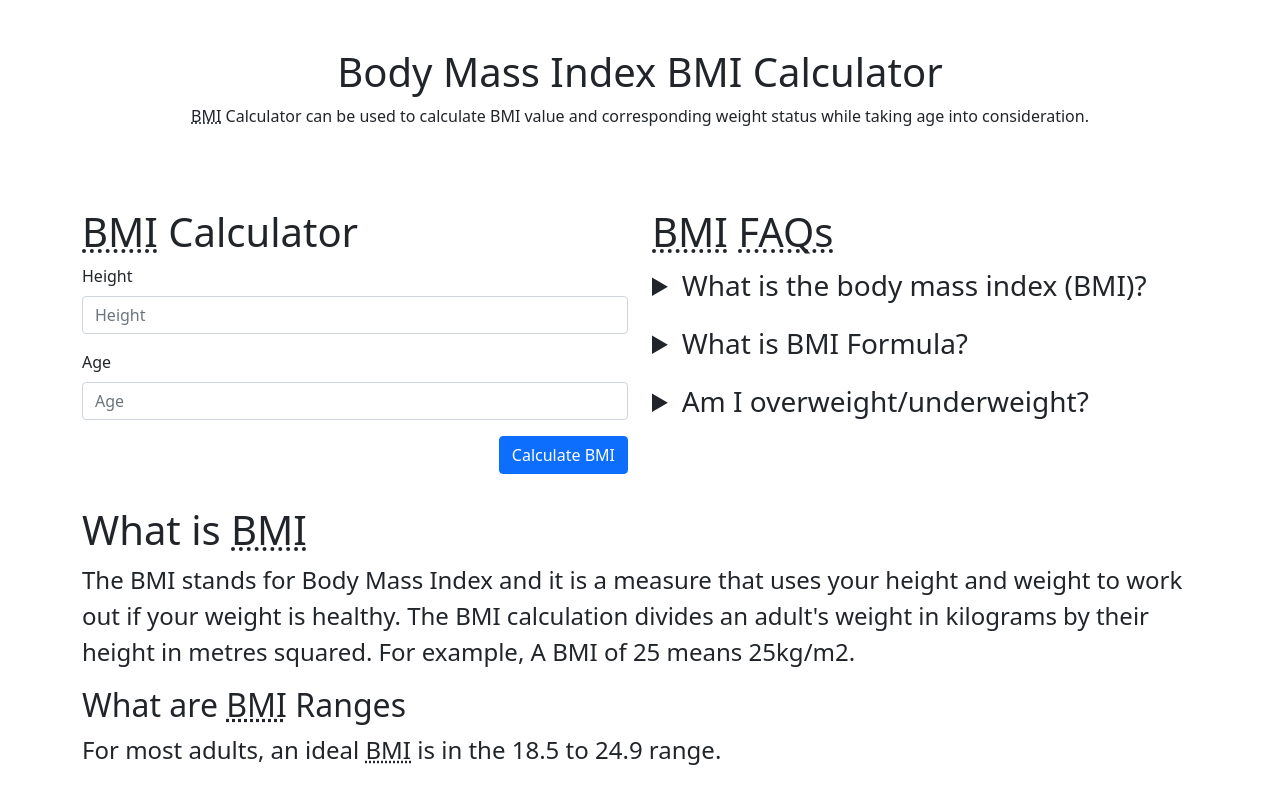
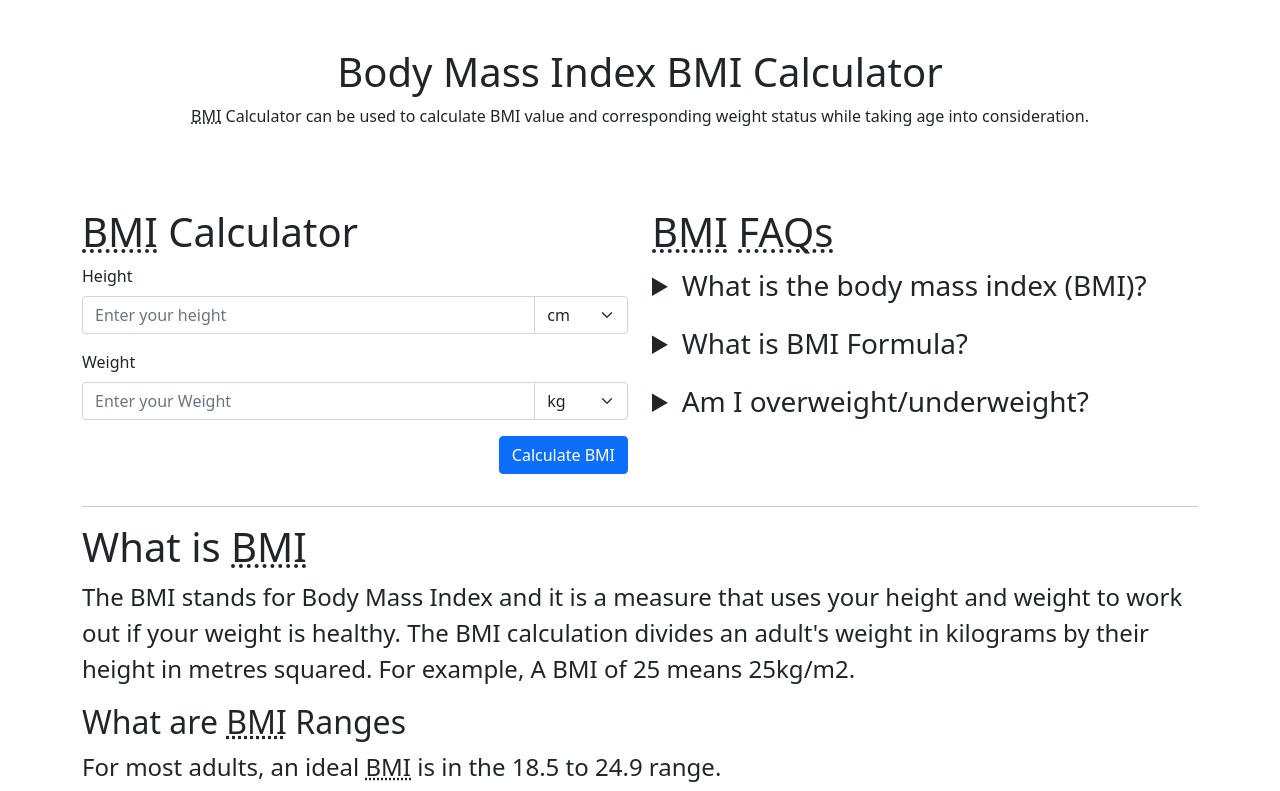
Before and after one commit to i-naeem/bmi-calculator, a website built with Vite: page index.html in a window 1280 px wide. Shown: the top 791 px of the page. Built offline with nearby package versions, Linux system fonts and the light colour scheme.

Commit message:
:sparkles: add options for height and weight

```diff
--- a/index.html
+++ b/index.html
@@ -36,22 +36,43 @@
           <form action="#" id="form">
             <div class="mb-3">
               <label for="height" class="form-label">Height</label>
+              <div class="input-group">
                 <input
                   id="height"
                   type="number"
-                class="form-control"
-                placeholder="Height"
+                  class="form-control w-75"
+                  placeholder="Enter your height"
                 />
+                <select
+                  class="form-select"
+                  id="heigh-unit"
+                  aria-label="Select unit for height"
+                >
+                  <option value="cm">cm</option>
+                  <option value="inches">ft</option>
+                  <option value="meters">meter</option>
+                </select>
+              </div>
             </div>
 
             <div class="mb-3">
-              <label for="age" class="form-label">Age</label>
+              <label for="Weight" class="form-label">Weight</label>
+              <div class="input-group">
                 <input
+                  id="Weight"
                   type="number"
-                class="form-control"
-                id="age"
-                placeholder="Age"
+                  class="form-control w-75"
+                  placeholder="Enter your Weight"
                 />
+                <select
+                  class="form-select"
+                  id="heigh-unit"
+                  aria-label="Select unit for weight"
+                >
+                  <option value="kg">kg</option>
+                  <option value="pound">pound</option>
+                </select>
+              </div>
             </div>
 
             <div class="mb-3 d-flex justify-content-end">
@@ -111,6 +132,8 @@
           </ul>
         </section>
       </section>
+
+      <hr />
 
       <!-- Article -->
       <section class="row mb-3">
```
Lines whose indentation alone changed are shown as unchanged.
